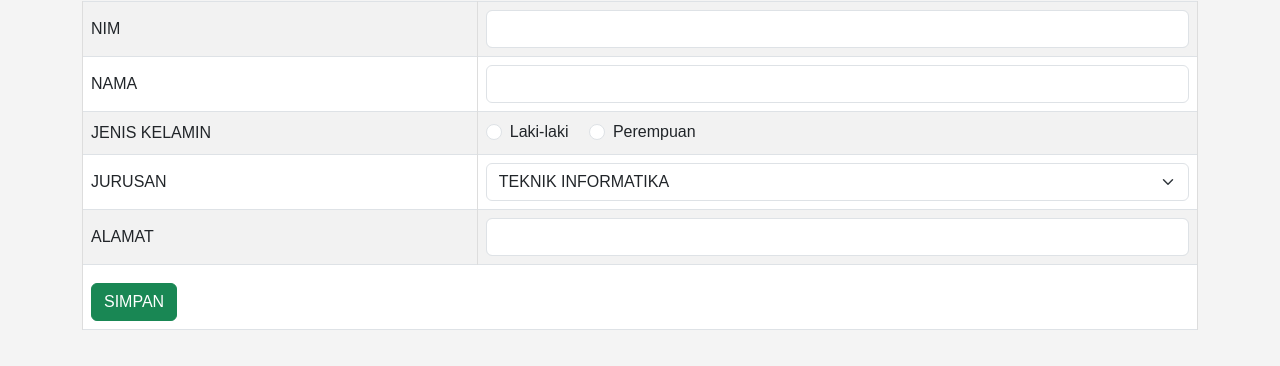
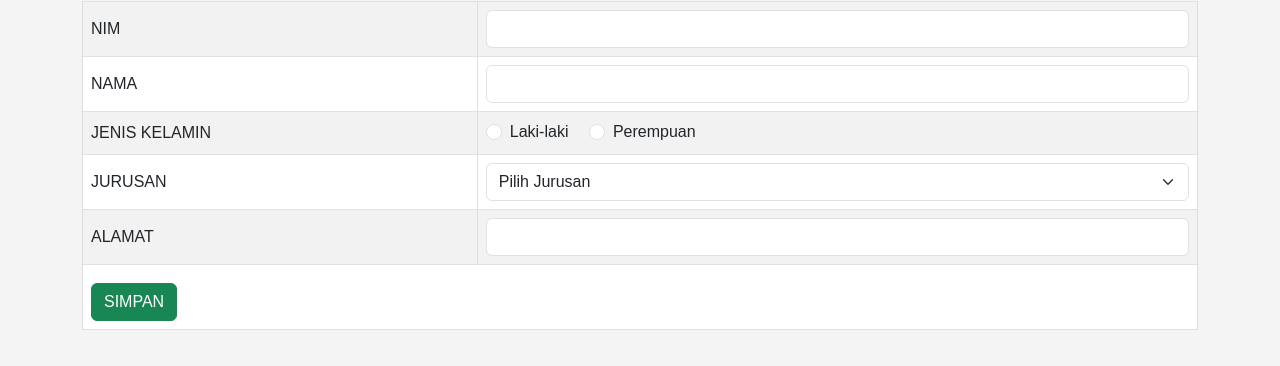
Before and after one commit to thejgdt/simple.php, a PHP site: page / in a window 1280 px wide. Shown: the part 241-607 px from the top of the page. Run offline with PHP 8.4, Linux system fonts and the light colour scheme; data that the repository does not hold is empty.

Commit message:
feat(index.php): set default `selected disabled` option

```diff
--- a/index.php
+++ b/index.php
@@ -175,7 +175,8 @@
                 <tr>
                     <td>JURUSAN</td>
                     <td>
-                        <select class="form-select" name="jurusan" id="">
+                        <select class="form-select" name="jurusan">
+                            <option selected disabled>Pilih Jurusan</option>
                             <option value="TEKNIK INFORMATIKA">TEKNIK INFORMATIKA</option>
                             <option value="TEKNIK MESIN">TEKNIK MESIN</option>
                             <option value="TEKNIK KIMIA">TEKNIK KIMIA</option>
@@ -184,7 +185,7 @@
                 </tr>
                 <tr>
                     <td>ALAMAT</td>
-                    <td><input type="text" class="form-control" name="alamat" id=""></td>
+                    <td><input type="text" class="form-control" name="alamat"></td>
                 </tr>
                 <tr>
                     <td colspan="2"><button type="submit" class="btn btn-success" value="simpan">SIMPAN</button></td>
```
